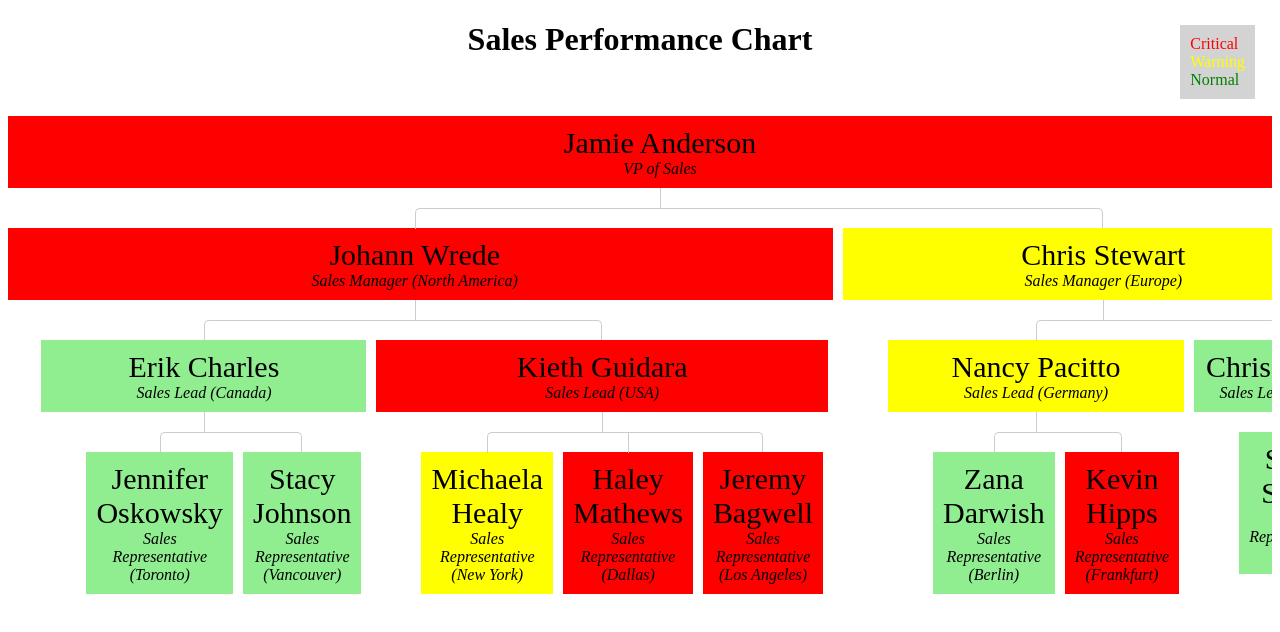
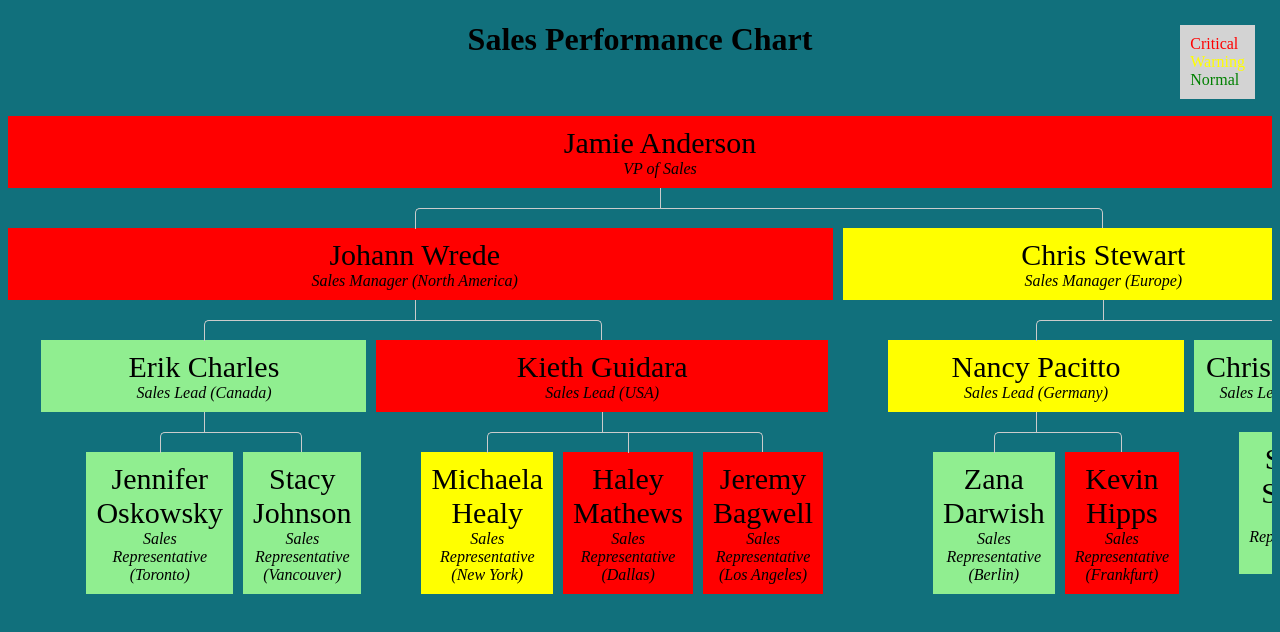
Before and after one commit to ShehzadMuhammad/UIAssignment, a React (Create React App) app in the folder hierarchychart/: page / in a window 1280 px wide. Shown: the top 632 px of the page. Built offline with nearby package versions, Linux system fonts and the light colour scheme.

Commit message:
added Background colour

```diff
--- a/hierarchychart/src/HierarchyTree.css
+++ b/hierarchychart/src/HierarchyTree.css
@@ -1,3 +1,6 @@
+body {
+  background-color: #11707c;
+}
 .hierarchyTreeTitle {
   text-align: center;
 }
```
